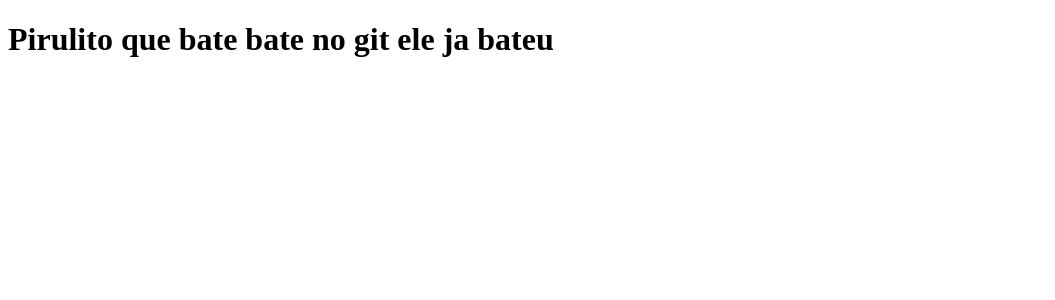
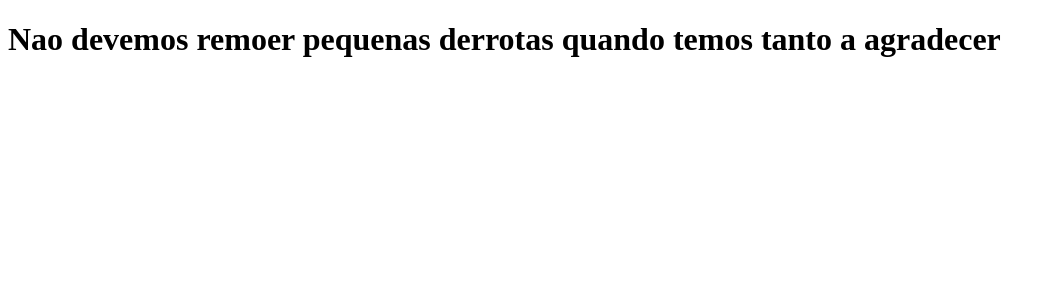
Before and after one commit to Badeggs11/clone-tabnews, a Next.js app: page / in a window 1280 px wide. Shown: the top 300 px of the page, without its empty margins (0-1055 px from the left). Built offline with nearby package versions, Linux system fonts and the light colour scheme.

Commit message:
altera a mensagem outra vez

```diff
--- a/pages/index.js
+++ b/pages/index.js
@@ -1,5 +1,6 @@
 function Home() {
-    return <h1> Pirulito que bate bate no git ele ja bateu </h1>
+    return <h1> Nao devemos remoer pequenas derrotas quando temos tanto a agradecer
+         </h1>
 }
 
 export default Home;
```
